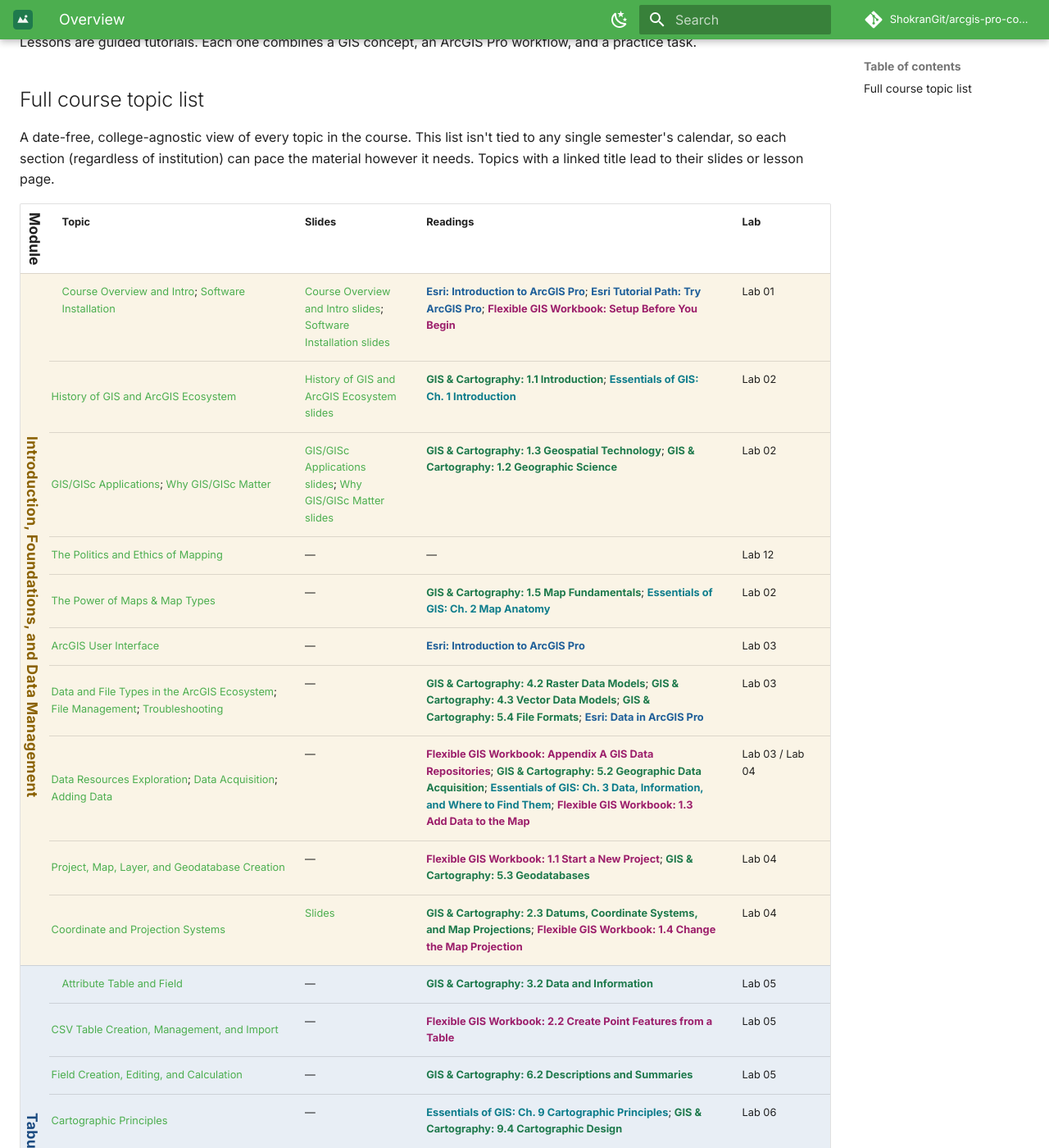
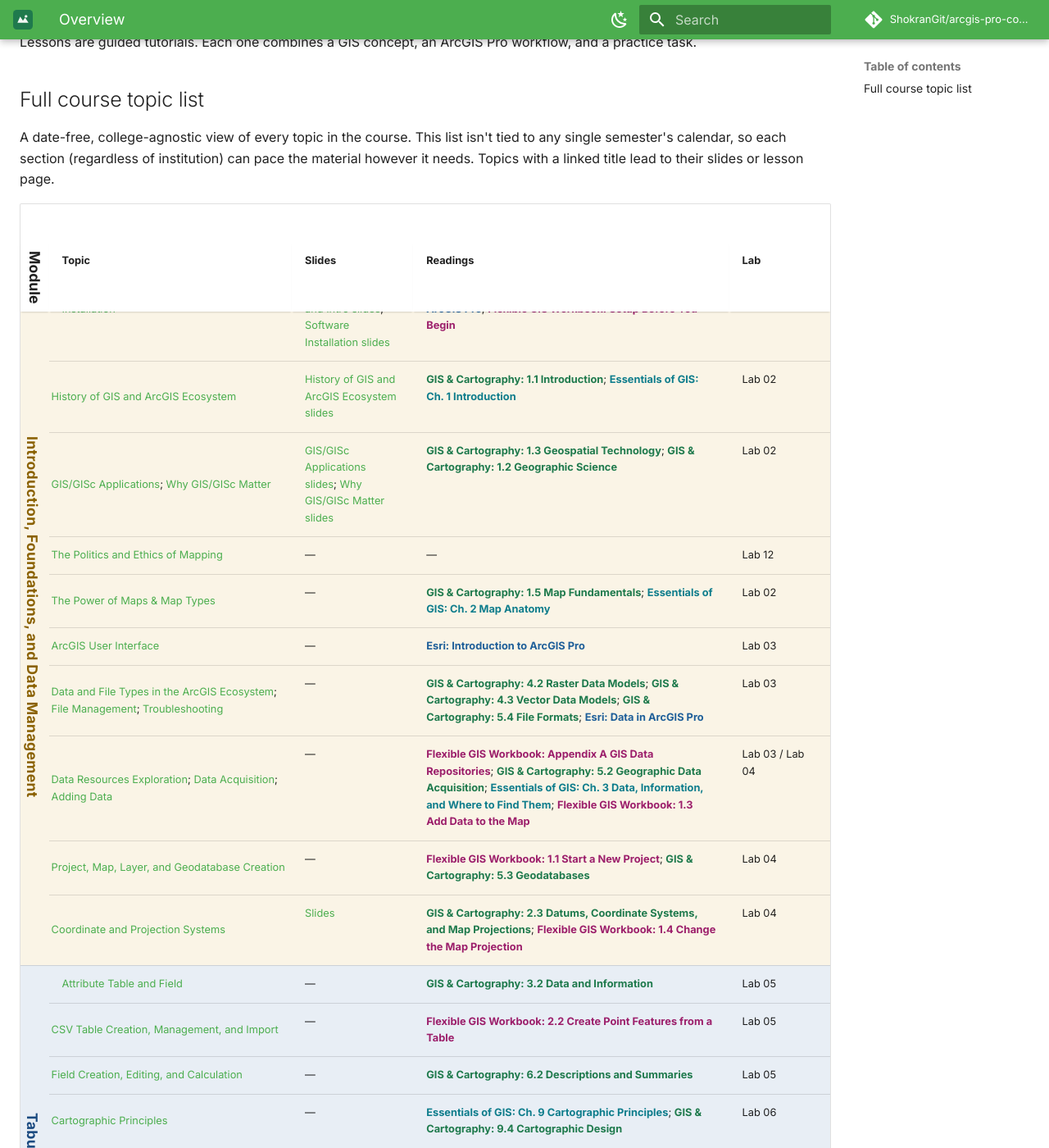
Before and after one commit to ShokranGit/arcgis-pro-course, an MkDocs documentation site: the page built from docs/lessons/index.md, in a window 1280 px wide and 1400 px high, scrolled down 230 px. Shown: the whole window at 82% size. Built offline with MkDocs 1.6.1 and Material for MkDocs 9.7.7, drawn with Linux system fonts in a browser that asks for light colours; comment, search, counter and statistics services are not loaded.

Commit message:
Add sticky table headers and row hover highlighting for long tables

```diff
--- a/docs/assets/css/extra.css
+++ b/docs/assets/css/extra.css
@@ -330,3 +330,25 @@ use that reclaimed width. */
 body:has(.topics-table) .md-sidebar--primary {
   display: none;
 }
+
+
+/* Sticky column headers: keep the header row (Date, Lab, Module, Topics,
+   Slides, Readings, etc.) visible while scrolling down a long table, so
+   it's always clear which column you're looking at. */
+.topics-table table thead th,
+.schedule-table table thead th,
+.grading-table table thead th {
+    position: sticky;
+    top: 48px;
+    z-index: 2;
+    background: var(--md-default-bg-color);
+    box-shadow: 0 2px 2px -1px rgba(0, 0, 0, 0.15);
+}
+
+/* Row hover highlight: makes it easy to trace one row across all of its
+   columns without losing your place. */
+.topics-table table tbody tr:hover td,
+.schedule-table table tbody tr:hover td,
+.grading-table table tbody tr:hover td {
+    background: rgba(31, 122, 77, 0.12) !important;
+}
```
